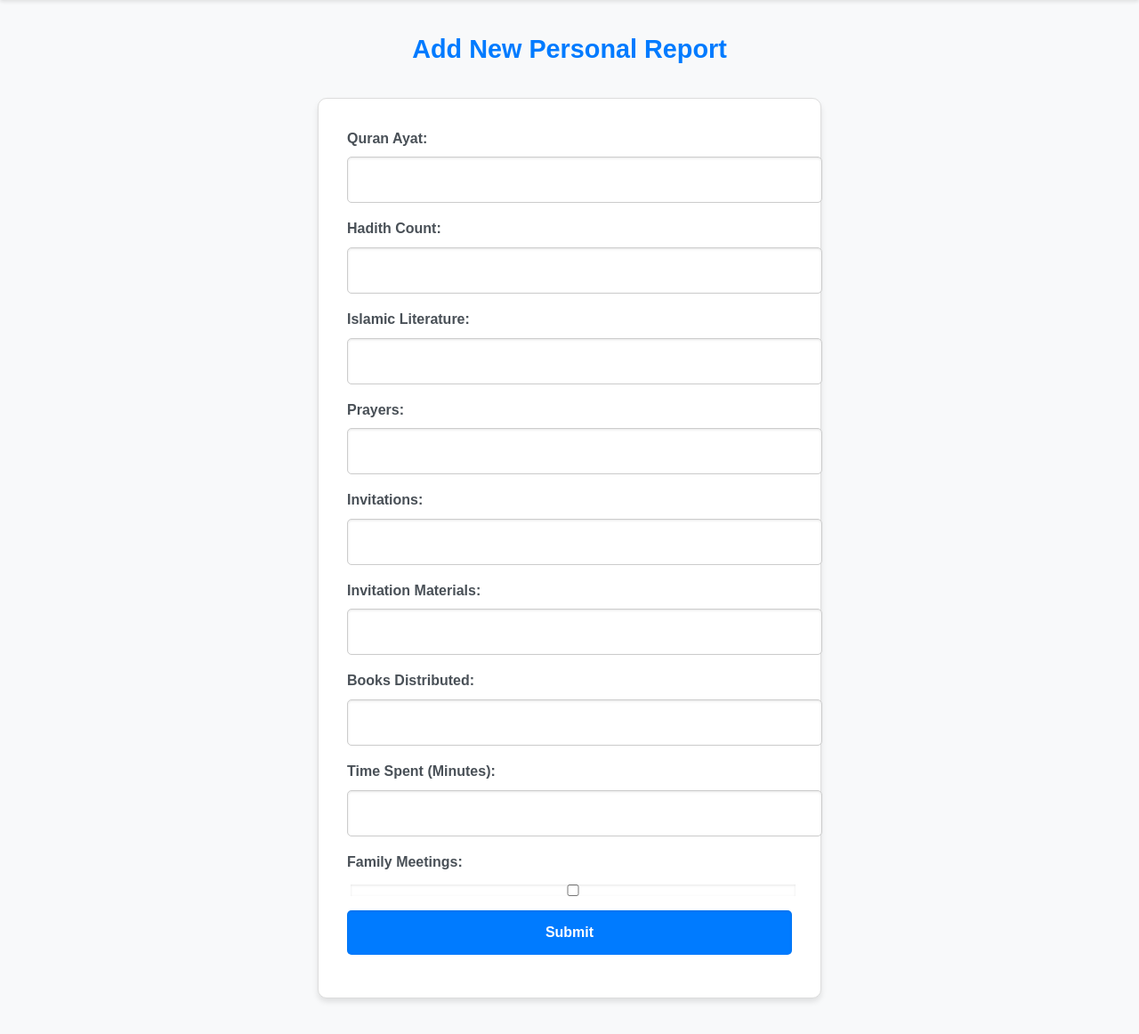
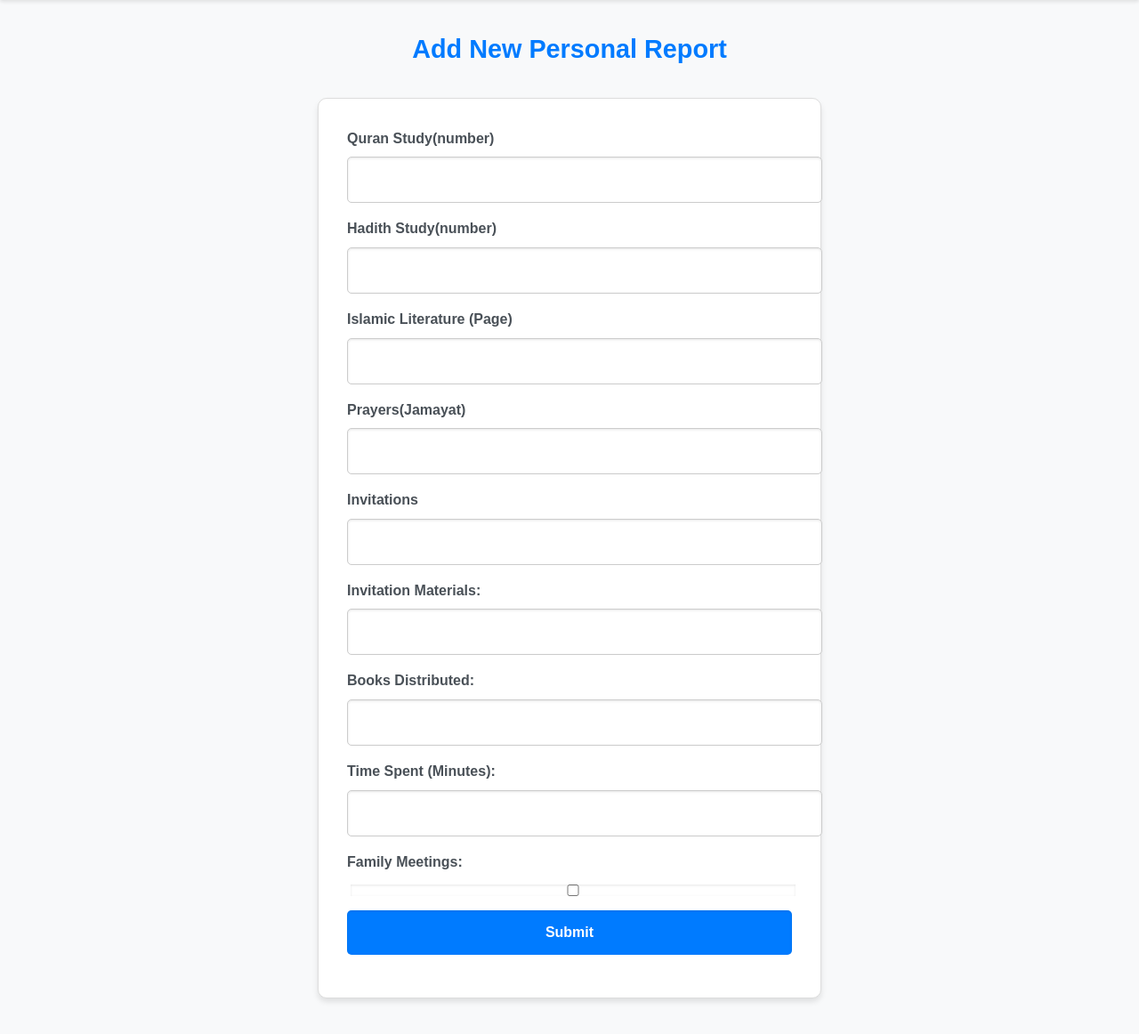
Before and after one commit to MCA-Reports/All-Reports, a Flask app: page /personal/form in a window 1280 px wide. Shown: the part 141-1303 px from the top of the page at 89% size. Run offline with Flask 3, Linux system fonts and the light colour scheme; a user stored in the database is signed in.

Commit message:
registration updated

```diff
--- a/app.py
+++ b/app.py
@@ -41,6 +41,7 @@ class Report(db.Model):
     org_time_spent = db.Column(db.Integer, nullable=False)
     family_meetings = db.Column(db.Boolean, default=False)
     date_posted = db.Column(db.DateTime, default=db.func.current_timestamp())
+
 class Branch(db.Model):
     id = db.Column(db.Integer, primary_key=True)
     name = db.Column(db.String(100), unique=True, nullable=False)
--- a/templates/personal/form.html
+++ b/templates/personal/form.html
@@ -3,15 +3,15 @@
 {% block content %}
 <h2>Add New Personal Report</h2>
 <form method="POST">
-    <label for="quran_ayat">Quran Ayat:</label>
+    <label for="quran_ayat">Quran Study(number)</label>
     <input type="number" id="quran_ayat" name="quran_ayat" >
-    <label for="hadith_count">Hadith Count:</label>
+    <label for="hadith_count">Hadith Study(number)</label>
     <input type="number" id="hadith_count" name="hadith_count" >
-    <label for="islamic_literature">Islamic Literature:</label>
+    <label for="islamic_literature">Islamic Literature (Page)</label>
     <input type="text" id="islamic_literature" name="islamic_literature">
-    <label for="prayers">Prayers:</label>
+    <label for="prayers">Prayers(Jamayat)</label>
     <input type="number" id="prayers" name="prayers" >
-    <label for="invitations">Invitations:</label>
+    <label for="invitations">Invitations</label>
     <input type="number" id="invitations" name="invitations" >
     <label for="invitation_materials">Invitation Materials:</label>
     <input type="number" id="invitation_materials" name="invitation_materials" >
```
Also changed, not shown: instance/bmcag_reports.db, 1 other file.
